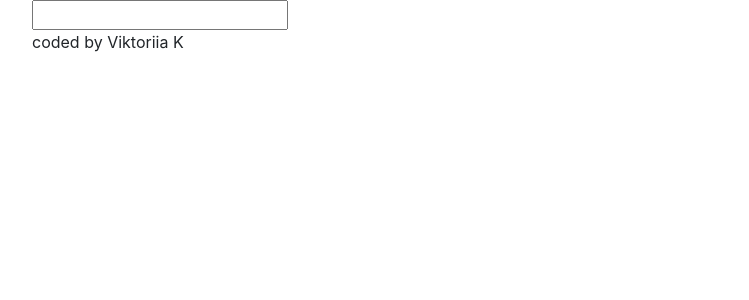
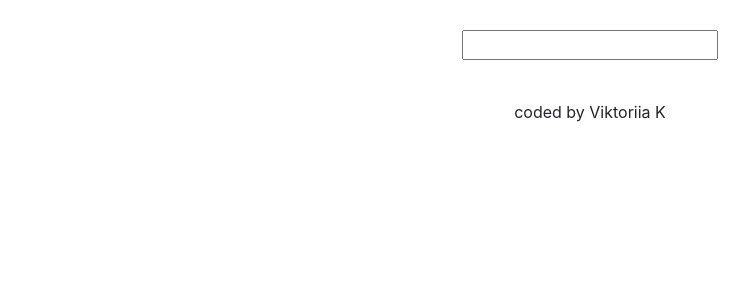
Before and after one commit to Victoria123654/react-dictionary, a React (Create React App) app: page / in a window 1280 px wide. Shown: the top 300 px of the page, without its empty margins (50-799 px from the left). Built offline with nearby package versions, Linux system fonts and the light colour scheme.

Commit message:
return results from API call

```diff
--- a/src/App.css
+++ b/src/App.css
@@ -0,0 +1,9 @@
+.App {
+  max-width: 600;
+  text-align: center;
+  margin-top: 30px;
+}
+
+.App footer {
+  margin-top: 40px;
+}
--- a/src/Dictionary.js
+++ b/src/Dictionary.js
@@ -1,12 +1,15 @@
 import React, { useState } from "react";
 import "./Dictionary.css"
 import axios from "axios";
+import Results from "./Results"
 
 
 export default function Dictionary() {
     let [keyword, setKeyword] = useState("")
+    let [results, setResults] = useState(null)
     function handleResponse(response) {
-        console.log(response.data[0])
+
+        setResults(response.data[0])
     }
 
     function search(event) {
@@ -23,6 +26,7 @@ export default function Dictionary() {
             <form onSubmit={search}>
                 <input type="search" onChange={updateKeyword} />
             </form>
+            <Results info={results} />
         </div>
     )
 }
--- /dev/null
+++ b/src/Meaning.js
@@ -0,0 +1,18 @@
+import React from "react";
+
+export default function Meaning(props) {
+    console.log(props)
+    return (
+        <div>
+            <h3>{props.meaning.partOfSpeech}</h3>
+            {props.meaning.definitions.map(function (definition, index) {
+                return (
+                    <div>
+                        <p>{definition.definition}</p>
+                        <em><p>{definition.example}</p></em>
+                    </div>
+                )
+            })}
+        </div >
+    )
+}
--- /dev/null
+++ b/src/Results.js
@@ -0,0 +1,22 @@
+import React from "react";
+import Meaning from "./Meaning"
+
+export default function Results(props) {
+    if (props.info) {
+        return (
+            <div>
+                <h2 className="mt-3">{props.info.word}</h2>
+                {props.info.meanings.map(function (meaning, index) {
+                    return (
+                        <div key={index}>
+                            <Meaning meaning={meaning} />
+                        </div>
+                    )
+                })}
+            </div>
+        )
+    }
+    else {
+        return null
+    }
+}
```
